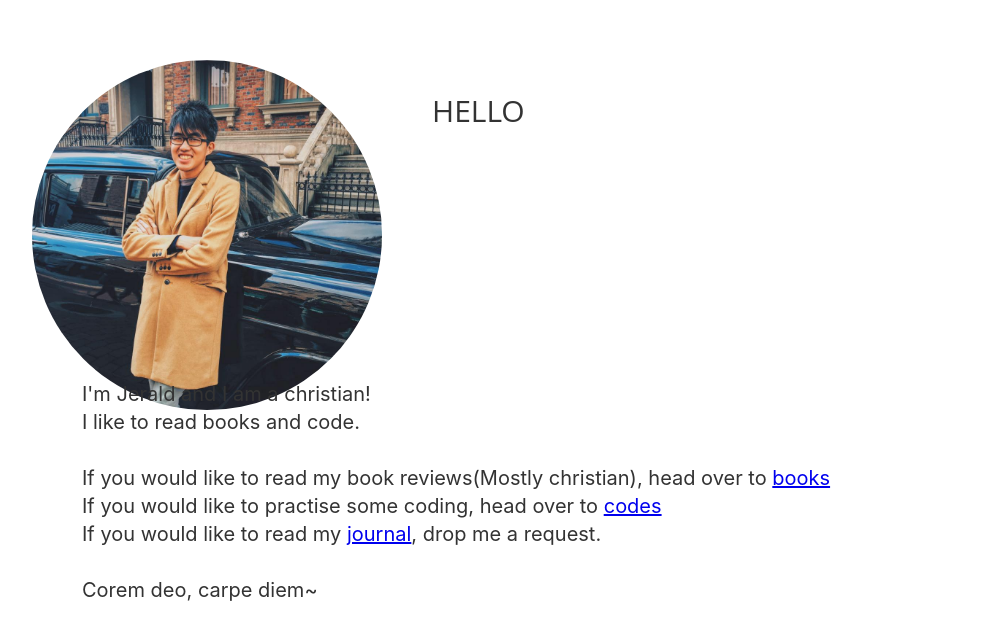
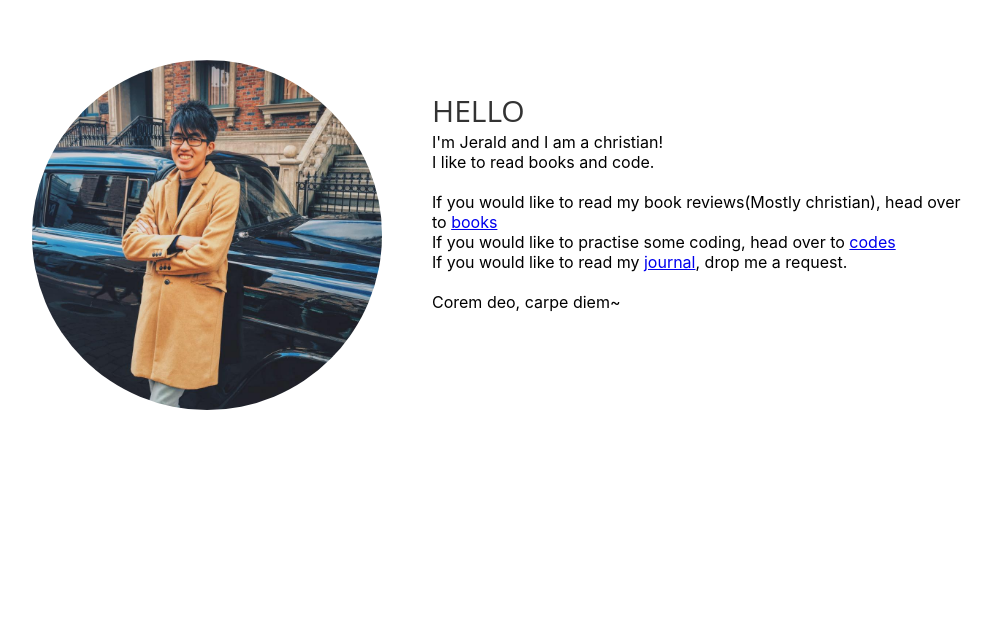
Before and after one commit to jeraldtsy/jeraldtsy, a React (Create React App) app: page / in a window 1280 px wide. Shown: the top 640 px of the page, without its empty margins (160-1149 px from the left). Built offline with nearby package versions, Linux system fonts and the light colour scheme.

Commit message:
replaced <p> with <span> in app about me so that inline elemnents only take up as much space as necessary

```diff
--- a/src/App.css
+++ b/src/App.css
@@ -28,10 +28,8 @@ p {
 }
 
 .AboutMe{
-    font-size: 20px;
+    font-size: 16px;
     position : relative;
     left: 50px;
-    top: -50px;
-
-
+    top: -30px;
 }
--- a/src/App.js
+++ b/src/App.js
@@ -11,14 +11,14 @@ function App() {
                 <div class = ".greet">
                     <p className = "greet">HELLO</p>
                 <div class = ".AboutMe">
-                    <p className = "AboutMe"> I'm Jerald and I am a christian!<br/>
+                    <span className = "AboutMe"> I'm Jerald and I am a christian!<br/>
                     I like to read books and code. <br/><br/>
 
                     If you would like to read my book reviews(Mostly christian), head over to <a href = "www.google.com">books</a><br/>
                     If you would like to practise some coding, head over to <a href = "www.google.com">codes</a> <br/>
                     If you would like to read my <a href = "www.google.com">journal</a>, drop me a request. <br/><br/>
 
-                    Corem deo, carpe diem~  </p>
+                    Corem deo, carpe diem~  </span>
                     </div>
             </div>
         </div>
```
